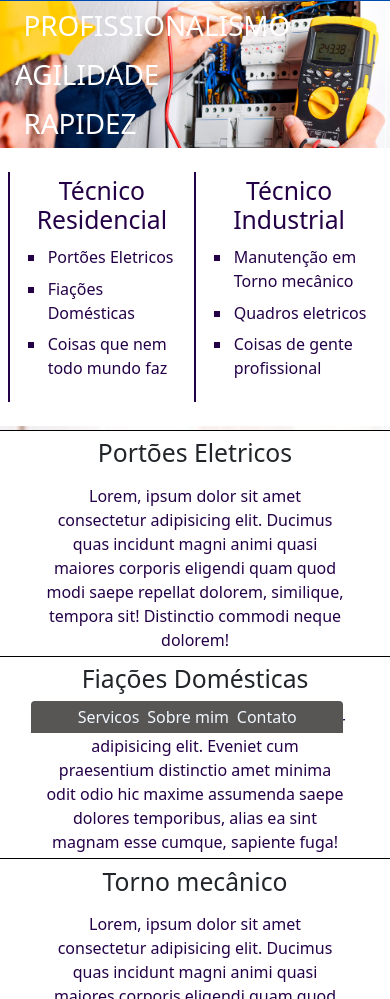
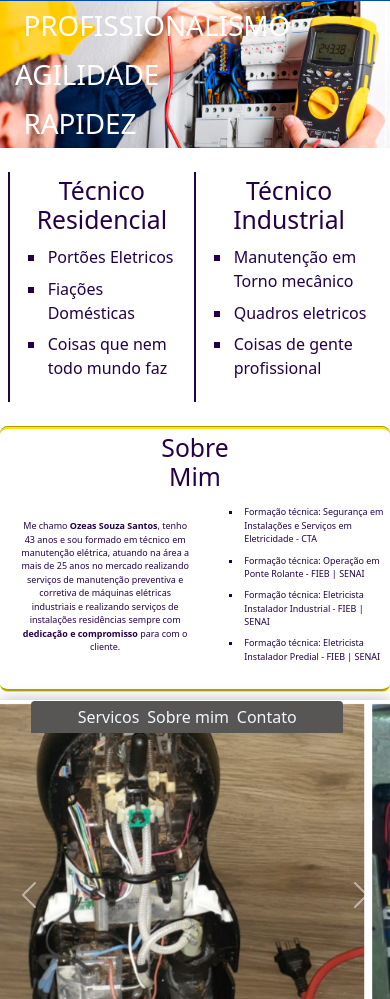
Before and after one commit to KelvinRafael/OzeasTec, a plain HTML site: page index.html in a window 390 px wide. Shown: the part 101-1100 px from the top of the page. Drawn offline with nearby package versions, Linux system fonts and the light colour scheme.

Commit message:
Versão Final - Entrega cliente
Portifólio finalizado com sucesso!!

```diff
--- a/index.html
+++ b/index.html
@@ -77,7 +77,7 @@
 
     </section>
 
-    <section id="s-descricaoServicos">
+    <!-- <section id="s-descricaoServicos">
 
         <div>
             <div class="d-ds">
@@ -90,10 +90,6 @@
                 <p>Lorem ipsum dolor sit amet consectetur adipisicing elit. Eveniet cum praesentium distinctio amet minima odit odio hic maxime assumenda saepe dolores temporibus, alias ea sint magnam esse cumque, sapiente fuga!</p>
             </div>
 
-            <!-- <div class="d-ds">
-                <h2>Coisas ngm faz</h2>
-                <p>Lorem, ipsum dolor sit amet consectetur adipisicing elit. Ducimus quas incidunt magni animi quasi maiores corporis eligendi quam quod modi saepe repellat dolorem, similique, tempora sit! Distinctio commodi neque dolorem!</p>
-            </div> -->
 
         </div>
 
@@ -109,18 +105,14 @@
                 <p>Lorem ipsum dolor sit amet consectetur adipisicing elit. Eveniet cum praesentium distinctio amet minima odit odio hic maxime assumenda saepe dolores temporibus, alias ea sint magnam esse cumque, sapiente fuga!</p>
             </div>
 
-            <!-- <div class="d-ds">
-                <h2>Coisas de gente profissional</h2>
-                <p>Lorem, ipsum dolor sit amet consectetur adipisicing elit. Ducimus quas incidunt magni animi quasi maiores corporis eligendi quam quod modi saepe repellat dolorem, similique, tempora sit! Distinctio commodi neque dolorem!</p>
-            </div> -->
 
         </div>
 
-    </section>
+    </section> -->
 
     <section id="s-sobre">
 
-        <h2 id="h2-Sobre">Sobre</h2>
+        <h2 id="h2-Sobre">Sobre Mim</h2>
 
         <div id="d-sobre">
 
@@ -138,7 +130,6 @@
                     <li>Formação técnica: Eletricista Instalador Predial - FIEB | SENAI</li>
                 </ul>
 
-                <!-- <img src="images/funcionario.jpeg" alt="" id="imgsobre"> -->
             </div>
 
         </div>
@@ -208,9 +199,8 @@
     </section>
 
     <div id="gif">
-        <a href="https://contate.me/ozeastecc" target="_blank"><video src="video/IconeWhatsappGif.mkv" autoplay loop></video></a>
+        <a href="https://wa.me/5571981554245" target="_blank"><video src="video/IconeWhatsappGif.mkv" autoplay loop></video></a>
     </div>
-
 
     <section id="section-contato">
 
--- a/media.css
+++ b/media.css
@@ -12,10 +12,12 @@
         border-radius: 0;
     }
 
-    #s-sobre div{
-        margin: auto;
+    #s-sobre{
+
         width: 100%;
+
     }
+
 
     .d-ds{
 
@@ -34,7 +36,8 @@
     }
 
     #s-sobre{
-        display: none;
+        /* display: none; */
+        font-size: 2.3vw;
     }
 
     #s-carrossel{
```
